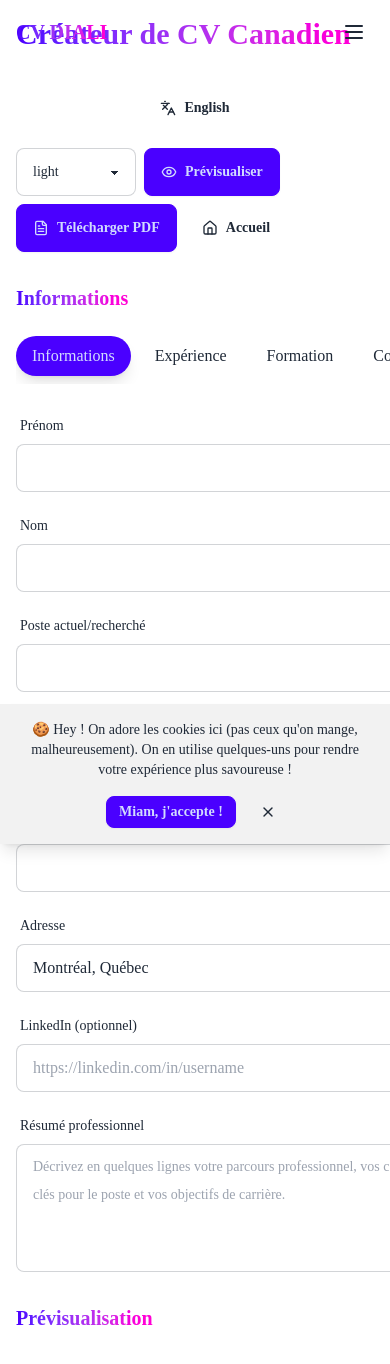
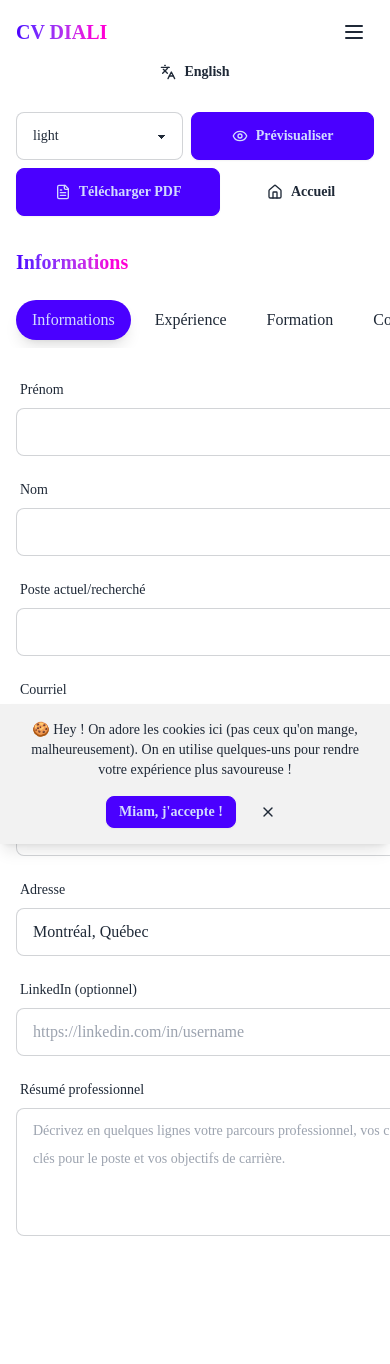
Before and after one commit to Malmeu/cvbuilder-main, a Next.js app: page /canadian-builder in a window 390 px wide. Shown: the top 1364 px of the page. After the commit the page ends 1252 px from the top, so only its background shows below. Built offline with nearby package versions, Linux system fonts and the light colour scheme.

Commit message:
correction des version mobiles

```diff
--- a/app/builder/page.tsx
+++ b/app/builder/page.tsx
@@ -169,7 +169,7 @@ export default function Builder() {
 
 
   return (
-    <div className="flex flex-col min-h-screen bg-base-200">
+    <div className="flex flex-col min-h-screen">
       {/* Version Desktop */}
       <section className="hidden lg:flex flex-1">
         <div className="w-1/3 bg-base-100 p-8 overflow-y-auto">
@@ -257,9 +257,7 @@ export default function Builder() {
               setLanguages={setLanguages}
             />
 
-            <div className="flex justify-between">
-
-              <div className="w-1/2">
+            <div className="flex flex-col gap-4">
               <div className="flex justify-between items-center">
                 <h1 className="badge badge-primary badge-outline">Compétences</h1>
                 <button
@@ -270,9 +268,7 @@ export default function Builder() {
                 </button>
               </div>
               <SkillForm skills={skills} setSkills={setSkills} />
-              </div>
 
-              <div className="ml-4 w-1/2">
               <div className="flex justify-between items-center">
                 <h1 className="badge badge-primary badge-outline">Loisirs</h1>
                 <button
@@ -284,27 +280,21 @@ export default function Builder() {
               </div>
               <HobbyForm hobbies={hobbies} setHobbies={setHobbies} />
             </div>
-
-
-
-            </div>
-
-
           </div>
 
         </div>
 
         <div className="w-2/3 bg-base-100 bg-[url('/file.svg')] bg-cover bg-center scrollable-preview relative">
           {/* Contrôles en haut */}
-          <div className="flex flex-col space-y-4 fixed z-[9999] top-20 right-5">
-            <div className="flex items-center gap-2">
+          <div className="flex flex-col space-y-4 fixed z-[9998] top-20 right-5">
+            <div className="flex items-center gap-2 flex-wrap">
               <button
                 onClick={() => setZoom(zoom + 10)}
                 className="btn"
                 title="Zoom in"
               >
                 <svg xmlns="http://www.w3.org/2000/svg" fill="none" viewBox="0 0 24 24" strokeWidth={1.5} stroke="currentColor" className="w-4 h-4">
-                  <path strokeLinecap="round" strokeLinejoin="round" d="m21 21-5.197-5.197m0 0A7.5 7.5 0 1 0 5.196 5.196a7.5 7.5 0 0 0 10.607 10.607ZM10.5 7.5v6m3-3h-6" />
+                  <path strokeLinecap="round" strokeLinejoin="round" d="M12 3v2.25m6.364.386-1.591 1.591M21 12h-2.25m-.386 6.364-1.591-1.591M12 18.75V21m-4.773-4.227-1.591 1.591M5.25 12H3m4.227-4.773L5.636 5.636M15.75 12a3.75 3.75 0 1 1-7.5 0 3.75 3.75 0 0 1 7.5 0ZM13.5 10.5h-6" />
                 </svg>
               </button>
 
@@ -314,14 +304,14 @@ export default function Builder() {
                 title="Zoom out"
               >
                 <svg xmlns="http://www.w3.org/2000/svg" fill="none" viewBox="0 0 24 24" strokeWidth={1.5} stroke="currentColor" className="w-4 h-4">
-                  <path strokeLinecap="round" strokeLinejoin="round" d="m21 21-5.197-5.197m0 0A7.5 7.5 0 1 0 5.196 5.196a7.5 7.5 0 0 0 10.607 10.607ZM13.5 10.5h-6" />
+                  <path strokeLinecap="round" strokeLinejoin="round" d="M21 21-5.197-5.197m0 0A7.5 7.5 0 1 0 5.196 5.196a7.5 7.5 0 0 0 10.607 10.607ZM13.5 10.5h-6" />
                 </svg>
               </button>
 
               <select
                 value={theme}
                 onChange={(e) => handleThemeChange(e.target.value)}
-                className="select select-bordered"
+                className="select select-bordered z-[9999]"
               >
                 {themes.map((t) => (
                   <option key={t} value={t}>{t}</option>
@@ -346,7 +336,7 @@ export default function Builder() {
               transform: `scale(${zoom / 200})`
             }}
           >
-            <div id="cv-preview">
+            <div id="cv-preview" data-theme={theme}>
               <CVPreview
                 personalDetails={personalDetails}
                 experiences={experiences}
@@ -359,59 +349,22 @@ export default function Builder() {
               />
             </div>
           </div>
-
-          {/* Publicité en bas de l'aperçu */}
-          <div className="p-8">
-            <AdBanner
-              slot="9876543210"
-              format="horizontal"
-              className="mt-8"
-            />
         </div>
-        </div>
-
       </section>
 
       {/* Version Mobile */}
       <section className="lg:hidden flex flex-col flex-1 p-4">
         <div className="flex justify-between items-center mb-4">
-          <h1 className="text-2xl font-bold italic">
-            CV
-            <span className="text-primary">Diali</span>
-          </h1>
-          <div className="flex gap-2">
-            <button
-              onClick={() => setIsDarkMode(!isDarkMode)}
-              className="btn bg-orange-500 hover:bg-orange-600 text-white border-none"
-            >
-              {isDarkMode ? (
-                <svg xmlns="http://www.w3.org/2000/svg" fill="none" viewBox="0 0 24 24" strokeWidth={1.5} stroke="currentColor" className="w-4 h-4">
-                  <path strokeLinecap="round" strokeLinejoin="round" d="M12 3v2.25m6.364.386-1.591 1.591M21 12h-2.25m-.386 6.364-1.591-1.591M12 18.75V21m-4.773-4.227-1.591 1.591M5.25 12H3m4.227-4.773L5.636 5.636M15.75 12a3.75 3.75 0 1 1-7.5 0 3.75 3.75 0 0 1 7.5 0Z" />
-                </svg>
-              ) : (
-                <svg xmlns="http://www.w3.org/2000/svg" fill="none" viewBox="0 0 24 24" strokeWidth={1.5} stroke="currentColor" className="w-4 h-4">
-                  <path strokeLinecap="round" strokeLinejoin="round" d="M21.752 15.002A9.72 9.72 0 0 1 18 15.75c-5.385 0-9.75-4.365-9.75-9.75 0-1.33.266-2.597.748-3.752A9.753 9.753 0 0 0 3 11.25C3 16.635 7.365 21 12.75 21a9.753 9.753 0 0 0 9.002-5.998Z" />
-                </svg>
-              )}
-              <span className="ml-2">{isDarkMode ? "Mode clair" : "Mode sombre"}</span>
-            </button>
-
+          <div className="flex items-center gap-4">
             <select
               value={theme}
               onChange={(e) => handleThemeChange(e.target.value)}
-              className="select select-bordered select-sm"
+              className="select select-bordered z-[9999]"
             >
               {themes.map((t) => (
                 <option key={t} value={t}>{t}</option>
               ))}
             </select>
-            <button
-              onClick={handleResetAll}
-              className="btn bg-orange-500 hover:bg-orange-600 text-white border-none"
-              title="Tout réinitialiser"
-            >
-              <RotateCw className="w-4 h-4" />
-            </button>
           </div>
         </div>
 
--- a/app/canadian-builder/page.tsx
+++ b/app/canadian-builder/page.tsx
@@ -168,13 +168,13 @@ export default function CanadianBuilder() {
     <div className="container mx-auto p-4 space-y-8">
       <div className="flex flex-col space-y-4">
         <h1 className="text-3xl font-bold bg-gradient-to-r from-primary to-secondary bg-clip-text text-transparent">
-          {cv.language === 'fr' ? 'Créateur de CV Canadien' : 'Canadian Resume Builder'}
+          {cv.language === 'fr' ? '' : ''}
         </h1>
 
         {/* Navigation et contrôles */}
         <div className="flex flex-col space-y-4 md:flex-row md:justify-between md:items-center pt-4">
           <button
-            className="btn btn-ghost gap-2 hover:bg-base-200/50"
+            className="btn btn-ghost gap-2 hover:bg-base-200/50 w-full md:w-auto"
             onClick={() => setCV(prev => ({
               ...prev,
               language: prev.language === 'fr' ? 'en' : 'fr'
@@ -184,9 +184,9 @@ export default function CanadianBuilder() {
             {cv.language === 'fr' ? 'English' : 'Français'}
           </button>
 
-          <div className="flex items-center gap-2 flex-wrap">
+          <div className="flex flex-wrap items-center gap-2">
             <select
-              className="select select-bordered"
+              className="select select-bordered flex-grow md:flex-grow-0"
               value={theme}
               onChange={(e) => setTheme(e.target.value)}
             >
@@ -202,7 +202,7 @@ export default function CanadianBuilder() {
                 const modal = document.getElementById('preview_modal') as HTMLDialogElement
                 modal?.showModal()
               }}
-              className="btn btn-primary gap-2"
+              className="btn btn-primary gap-2 flex-grow md:flex-grow-0"
             >
               <Eye className="w-4 h-4" />
               {cv.language === 'fr' ? 'Prévisualiser' : 'Preview'}
@@ -211,7 +211,7 @@ export default function CanadianBuilder() {
             <button
               onClick={handleDownloadPdf}
               disabled={isGenerating}
-              className="btn btn-primary gap-2"
+              className="btn btn-primary gap-2 flex-grow md:flex-grow-0"
             >
               <FileText className="w-4 h-4" />
               {cv.language === 'fr' ? 'Télécharger PDF' : 'Download PDF'}
@@ -219,7 +219,7 @@ export default function CanadianBuilder() {
 
             <Link
               href="/"
-              className="btn btn-ghost gap-2"
+              className="btn btn-ghost gap-2 flex-grow md:flex-grow-0"
             >
               <Home className="w-4 h-4" />
               {cv.language === 'fr' ? 'Accueil' : 'Home'}
@@ -229,7 +229,7 @@ export default function CanadianBuilder() {
       </div>
 
       <div className="grid lg:grid-cols-[350px_1fr] gap-8">
-        <div className="space-y-6">
+        <div className="space-y-6 order-2 lg:order-1">
           <div className="flex justify-between items-center mb-4">
             <h2 className="text-xl font-bold bg-gradient-to-r from-primary to-secondary bg-clip-text text-transparent">
               {cv.language === 'fr' ? 'Informations' : 'Information'}
@@ -237,13 +237,13 @@ export default function CanadianBuilder() {
           </div>
 
           {/* Tabs avec effet de verre */}
-          <div className="flex gap-2 mb-6 overflow-x-auto pb-2">
+          <div className="flex gap-2 mb-6 overflow-x-auto pb-2 -mx-4 px-4 md:mx-0 md:px-0">
             {tabs.map((tab) => (
               <button
                 key={tab.id}
                 onClick={() => setActiveTab(tab.id)}
                 className={`
-                  px-4 py-2 rounded-full transition-all
+                  px-4 py-2 rounded-full transition-all whitespace-nowrap
                   ${activeTab === tab.id
                     ? 'bg-primary text-primary-content shadow-lg'
                     : 'hover:bg-base-200/50'
@@ -285,8 +285,9 @@ export default function CanadianBuilder() {
           )}
         </div>
 
-        <div className="relative">
-          <div className="sticky top-4">
+        {/* Prévisualisation uniquement sur desktop */}
+        <div className="hidden lg:block relative order-1 lg:order-2">
+          <div className="lg:sticky lg:top-4">
             <div className="flex justify-between items-center mb-4">
               <h2 className="text-xl font-bold bg-gradient-to-r from-primary to-secondary bg-clip-text text-transparent">
                 {cv.language === 'fr' ? 'Prévisualisation' : 'Preview'}
@@ -296,7 +297,7 @@ export default function CanadianBuilder() {
               ref={cvPreviewRef}
               data-cv-preview
               data-theme={theme}
-              className="bg-base-100 w-[210mm] mx-auto hidden lg:block"
+              className="bg-base-100 w-full lg:w-[210mm] mx-auto overflow-x-auto"
             >
               <CVPreview cv={cv} theme={theme} />
             </div>
```
Lines whose indentation alone changed are shown as unchanged.
